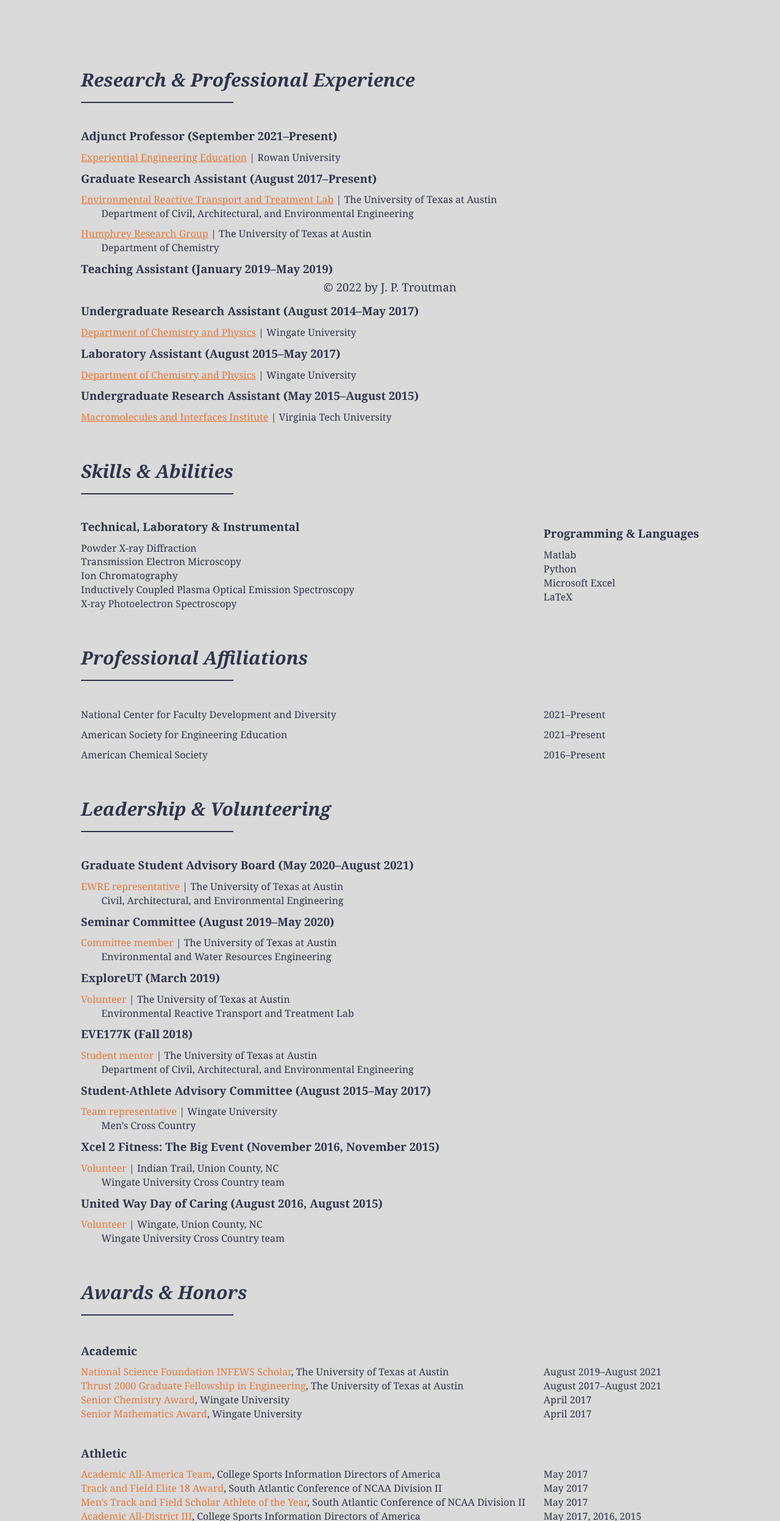
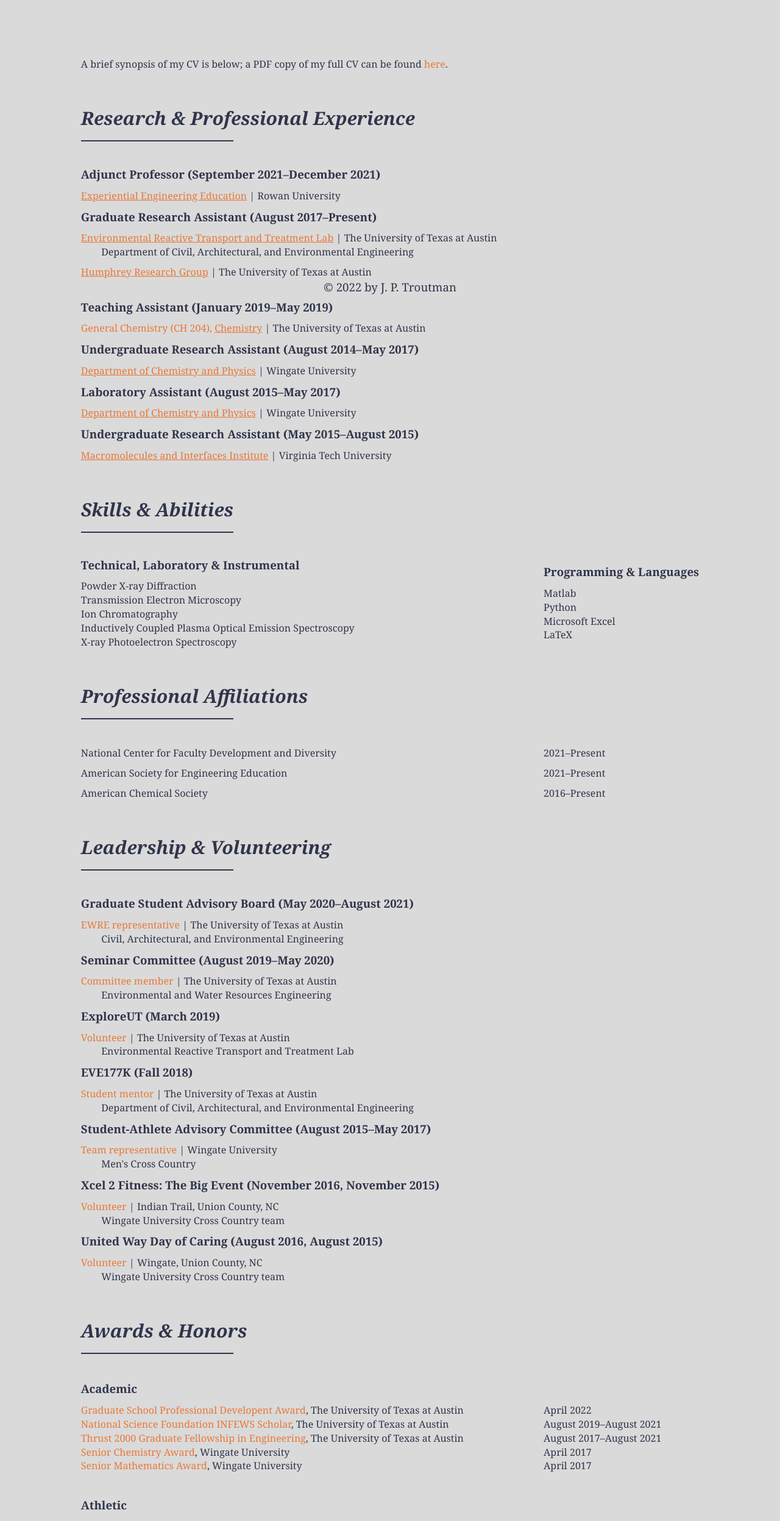
Before and after one commit to troutmanja/Website, a plain HTML site: page CV.html in a window 1280 px wide. Shown: the part 305-2800 px from the top of the page at 61% size. Drawn offline with nearby package versions, Linux system fonts and the light colour scheme.

Commit message:
CV update
Updated CV document and links.

```diff
--- a/CV.html
+++ b/CV.html
@@ -36,11 +36,16 @@
     <div class="center">
         <table class="cv">
             <tr>
+                <td class="text-justify" colspan="2">
+                    <p style="font-size: 12pt">A brief synopsis of my CV is below; a PDF copy of my full CV can be found <a id="CV_download" href="docs\CV_JPTroutman.pdf" target="blank" style="color: #E87837">here</a>.</p>
+                </td>
+            </tr>
+            <tr>
                 <td class="text-left" colspan="2">
                     <h2><b><i>Research & Professional Experience</i></b></h2>
                     <hr class="new3"><br>
                     <br>
-                    <p><b>Adjunct Professor (September 2021&#8211;Present)</b></p>
+                    <p><b>Adjunct Professor (September 2021&#8211;December 2021)</b></p>
                     <p class="hangingindent" style="font-size: 12pt"><a id="ExEEd" href="https://engineering.rowan.edu/programs/exeed/index.html" target="blank"><u style="color: #E87837">Experiential Engineering Education</u></a> | Rowan University</p>
                     <p><b>Graduate Research Assistant (August 2017&#8211;Present)</b></p>
                     <p class="hangingindent" style="font-size: 12pt"><a id="WRG" href="https://sites.utexas.edu/werth/" target="blank"><u style="color: #E87837">Environmental Reactive Transport and Treatment Lab</u></a> | The University of Texas at Austin<br>
@@ -133,14 +138,16 @@
                     <tr class="text-left">
                 <td class="text-left">
                     <p><b>Academic</b></p>
-                    <p style="font-size: 12pt"><span style="color: #E87837">National Science Foundation INFEWS Scholar</span>, The University of Texas at Austin<br>
+                    <p style="font-size: 12pt"><span style="color: #E87837">Graduate School Professional Developent Award</span>, The University of Texas at Austin<br>
+                        <span style="color: #E87837">National Science Foundation INFEWS Scholar</span>, The University of Texas at Austin<br>
                         <span style="color: #E87837">Thrust 2000 Graduate Fellowship in Engineering</span>, The University of Texas at Austin<br>
                         <span style="color: #E87837">Senior Chemistry Award</span>, Wingate University<br>
                         <span style="color: #E87837">Senior Mathematics Award</span>, Wingate University</p>
                 </td>
                 <td class="text-left">
                     <p><b>&nbsp;</b></p>
-                    <p style="font-size: 12pt">August 2019&#8211;August 2021<br>
+                    <p style="font-size: 12pt">April 2022<br>
+                        August 2019&#8211;August 2021<br>
                         August 2017&#8211;August 2021<br>
                         April 2017<br>
                         April 2017</p>
```
Also changed, not shown: index.html (+1 -1 lines), research.html (+1 -1 lines), 2 other files.
